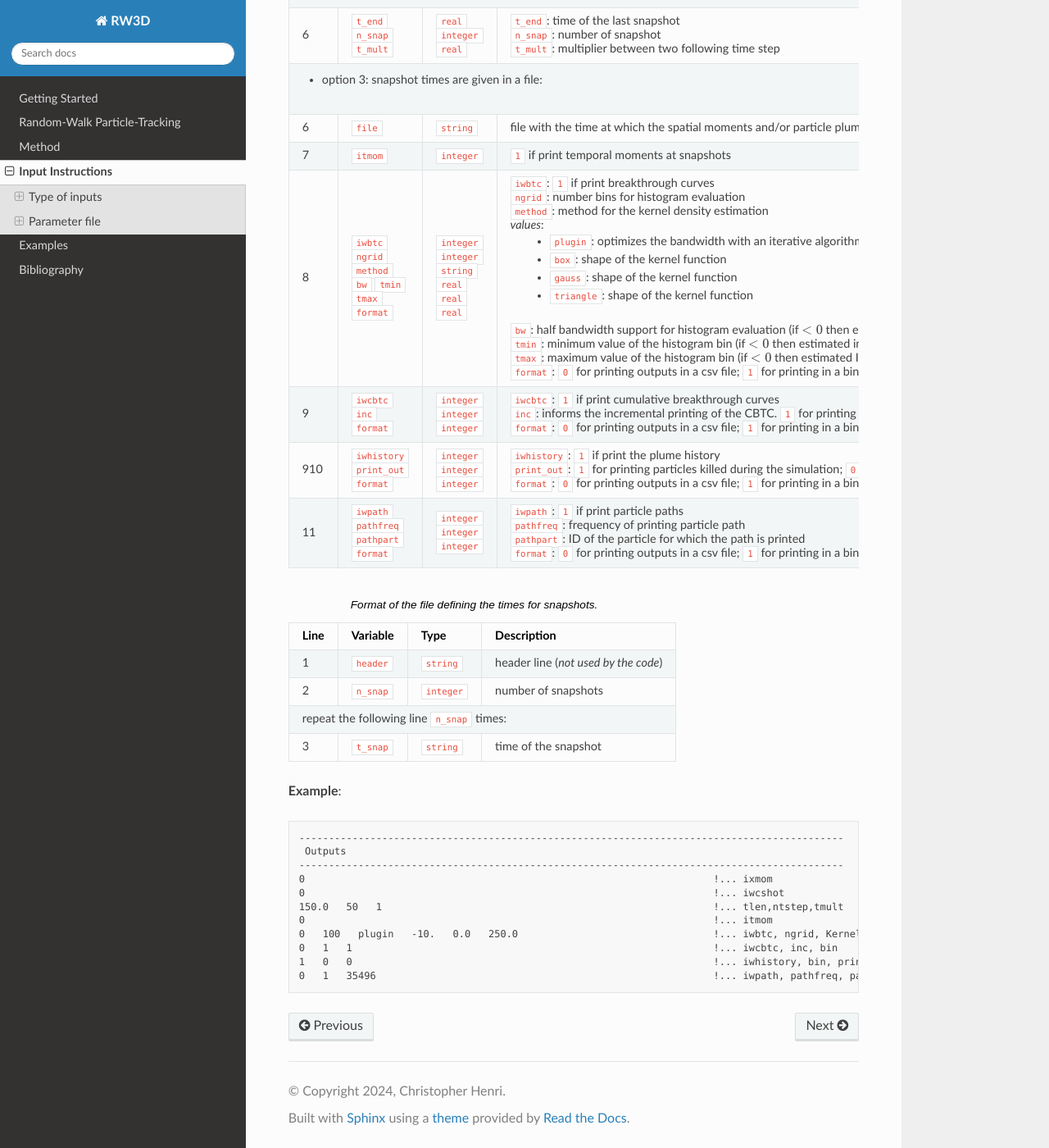
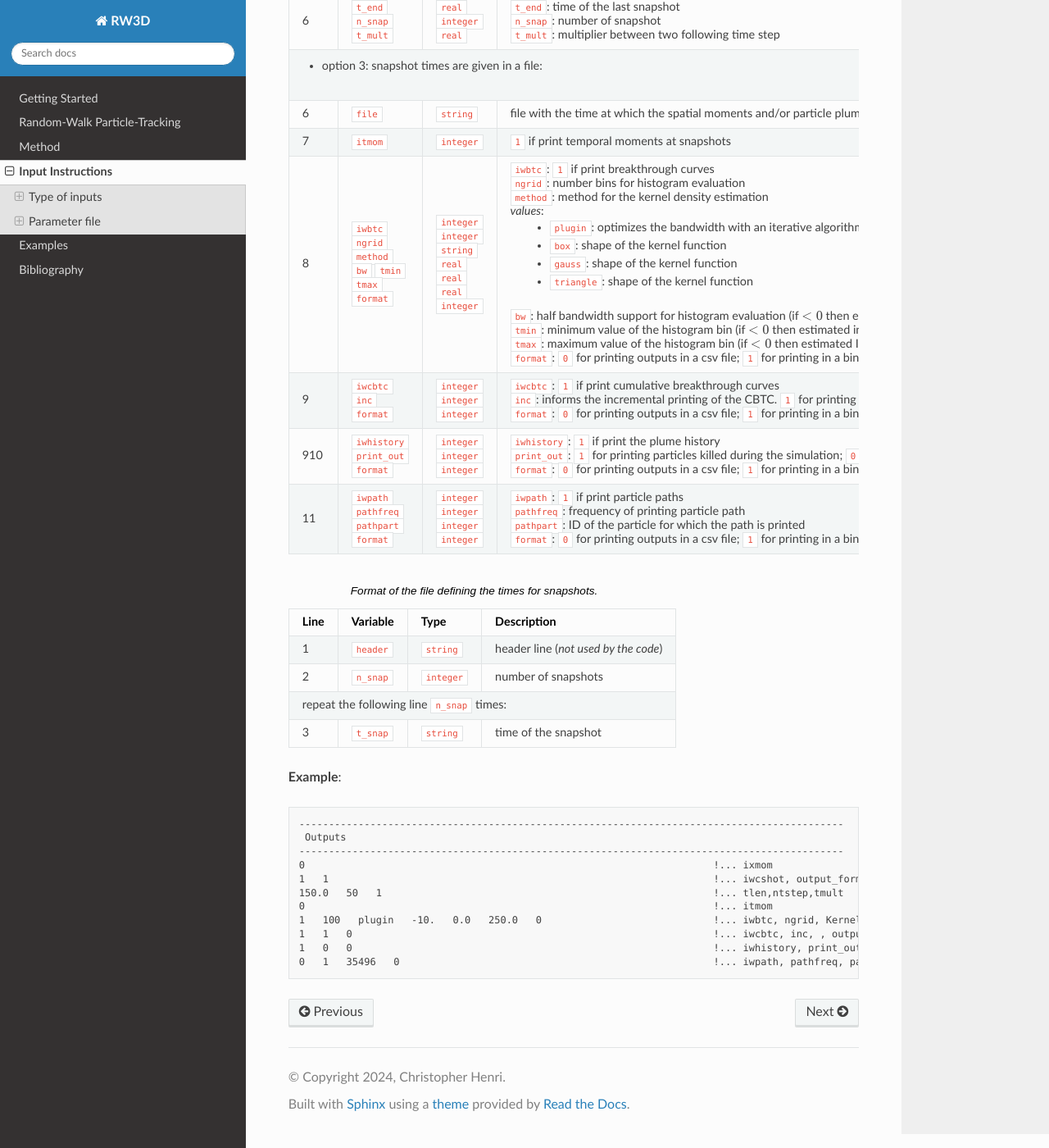
Before and after one commit to chrishenri/rw3d_manual, a Sphinx documentation site: the page built from docs/source/inputs.rst, in a window 1280 px wide and 1400 px high, scrolled down 21406 px. Shown: the whole window at 82% size. Built offline with Sphinx 7.4.7 and the Read the Docs theme 3.1.0, drawn with Linux system fonts in a browser that asks for light colours; some of the changed text lies outside the part shown.

Commit message:
edit outputs instructions

```diff
--- a/docs/source/inputs.rst
+++ b/docs/source/inputs.rst
@@ -1310,11 +1310,9 @@
     +------+-------------------------------------------------------------------------+-----------------------------------------------------+----------------------------------------------------------------------------------------------------------------------------------------------------------------------------------------------------------------------------------------------------+
     |Line  | Variable                                                                | Type                                                | Description                                                                                                                                                                                                                                        |
     +======+=========================================================================+=====================================================+====================================================================================================================================================================================================================================================+
-    | 4    | ``ixmom`` ``format``                                                    | ``integer``                                         | ``1`` if print cartesian spatial moments at snapshots                                                                                                                                                                                              |
-    |      |                                                                         |                                                     |                                                                                                                                                                                                                                                    |
-    |      |                                                                         |                                                     | ``format``: ``0`` for printing outputs in a csv file; ``1`` for printing in a binary file.                                                                                                                                                         |
+    | 4    | ``ixmom``                                                               | ``integer``                                         | ``1`` if print cartesian spatial moments at snapshots                                                                                                                                                                                              |
     +------+-------------------------------------------------------------------------+-----------------------------------------------------+----------------------------------------------------------------------------------------------------------------------------------------------------------------------------------------------------------------------------------------------------+
-    | 5    | ``iwcshot`` ``format``                                                  | ``integer``                                         | ``1`` if print particle cloud at snapshots                                                                                                                                                                                                         |
+    | 5    | ``iwcshot`` ``format``                                                  | ``integer`` ``integer``                             | ``1`` if print particle cloud at snapshots                                                                                                                                                                                                         |
     |      |                                                                         |                                                     |                                                                                                                                                                                                                                                    |
     |      |                                                                         |                                                     | ``format``: ``0`` for printing outputs in a csv file; ``1`` for printing in a binary file.                                                                                                                                                         |
     +------+-------------------------------------------------------------------------+-----------------------------------------------------+----------------------------------------------------------------------------------------------------------------------------------------------------------------------------------------------------------------------------------------------------+
@@ -1342,7 +1340,7 @@
     | 7    | ``itmom``                                                               | ``integer``                                         | ``1`` if print temporal moments at snapshots                                                                                                                                                                                                       |
     +------+-------------------------------------------------------------------------+-----------------------------------------------------+----------------------------------------------------------------------------------------------------------------------------------------------------------------------------------------------------------------------------------------------------+
     | 8    | ``iwbtc`` ``ngrid`` ``method`` ``bw`` ``tmin`` ``tmax`` ``format``      | ``integer`` ``integer`` ``string``                  | ``iwbtc``: ``1`` if print breakthrough curves                                                                                                                                                                                                      |
-    |      |                                                                         | ``real`` ``real`` ``real``                          |                                                                                                                                                                                                                                                    |
+    |      |                                                                         | ``real`` ``real`` ``real`` ``integer``              |                                                                                                                                                                                                                                                    |
     |      |                                                                         |                                                     | ``ngrid``: number bins for histogram evaluation                                                                                                                                                                                                    |
     |      |                                                                         |                                                     |                                                                                                                                                                                                                                                    |
     |      |                                                                         |                                                     | ``method``: method for the kernel density estimation                                                                                                                                                                                               |
@@ -1374,7 +1372,7 @@
     |      |                                                                         |                                                     |                                                                                                                                                                                                                                                    |
     |      |                                                                         |                                                     | ``format``: ``0`` for printing outputs in a csv file; ``1`` for printing in a binary file.                                                                                                                                                         |
     +------+-------------------------------------------------------------------------+-----------------------------------------------------+----------------------------------------------------------------------------------------------------------------------------------------------------------------------------------------------------------------------------------------------------+
-    | 11   | ``iwpath`` ``pathfreq`` ``pathpart`` ``format``                         | ``integer`` ``integer`` ``integer``                 | ``iwpath``: ``1`` if print particle paths                                                                                                                                                                                                          |
+    | 11   | ``iwpath`` ``pathfreq`` ``pathpart`` ``format``                         | ``integer`` ``integer`` ``integer`` ``integer``     | ``iwpath``: ``1`` if print particle paths                                                                                                                                                                                                          |
     |      |                                                                         |                                                     |                                                                                                                                                                                                                                                    |
     |      |                                                                         |                                                     | ``pathfreq``: frequency of printing particle path                                                                                                                                                                                                  |
     |      |                                                                         |                                                     |                                                                                                                                                                                                                                                    |
@@ -1409,13 +1407,13 @@
     Outputs
    --------------------------------------------------------------------------------------------
    0                                                                     !... ixmom
-   0                                                                     !... iwcshot
+   1   1                                                                 !... iwcshot, output_format
    150.0   50   1                                                        !... tlen,ntstep,tmult
    0                                                                     !... itmom
-   0   100   plugin   -10.   0.0   250.0                                 !... iwbtc, ngrid, Kernel, bw, tmin, tmax
-   0   1   1                                                             !... iwcbtc, inc, bin
-   1   0   0                                                             !... iwhistory, bin, print_out
-   0   1   35496                                                         !... iwpath, pathfreq, pathpart
+   1   100   plugin   -10.   0.0   250.0   0                             !... iwbtc, ngrid, Kernel, bw, tmin, tmax, output_format
+   1   1   0                                                             !... iwcbtc, inc, , output_format
+   1   0   0                                                             !... iwhistory, print_out, output_format
+   0   1   35496   0                                                     !... iwpath, pathfreq, pathpart, output_format
 
 
 
```
